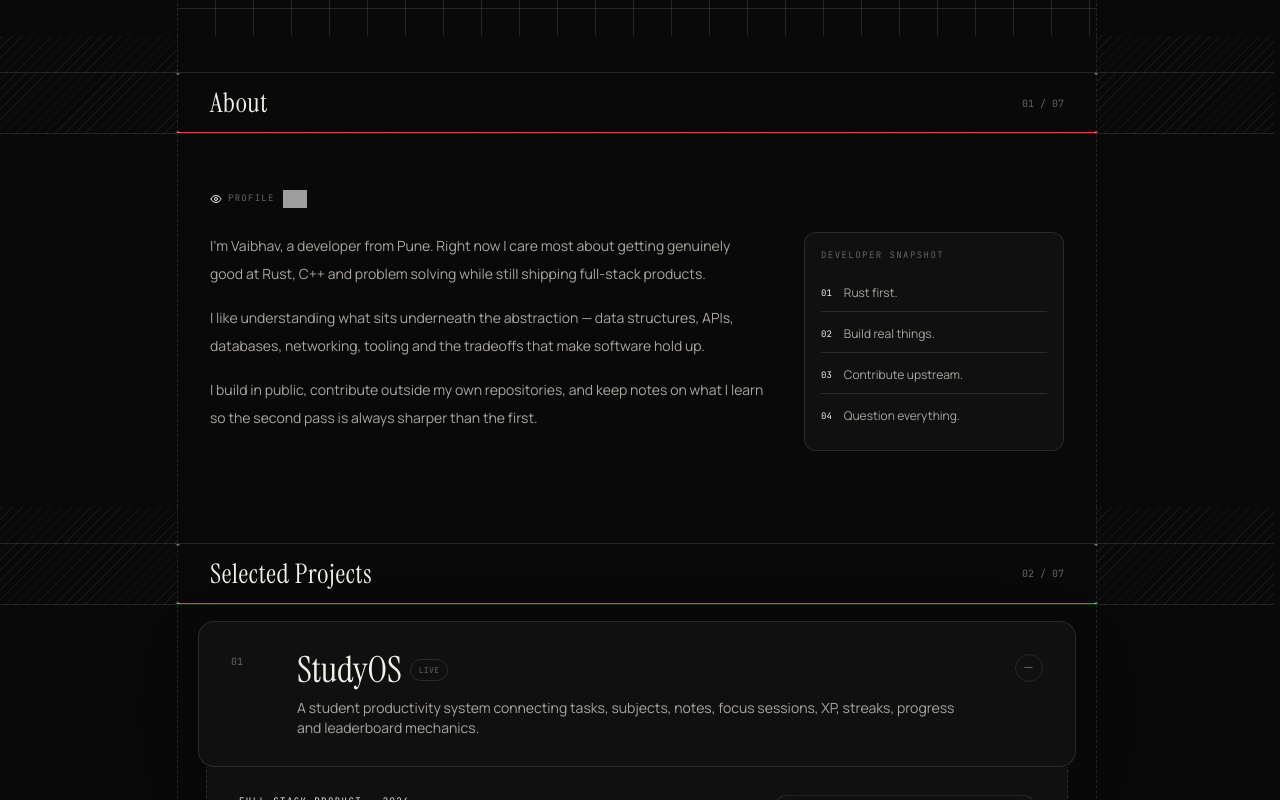
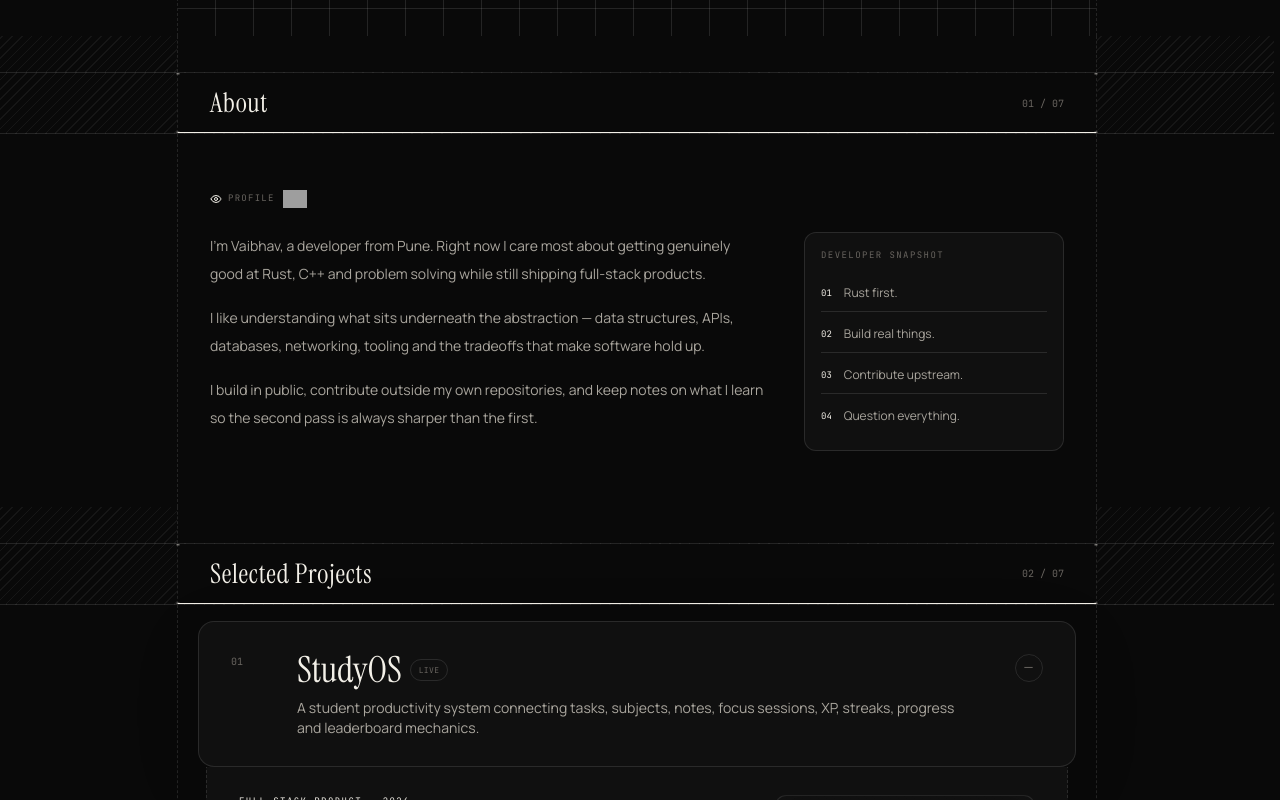
Before and after one commit to Vaibh37/devvaibhav37-links, a React (Vite) app: page / in a window 1280 px wide. Shown: the part 960-1760 px from the top of the page. Built offline with nearby package versions, Linux system fonts and the light colour scheme; no server answers; grey boxes are pictures that could not be loaded.

Commit message:
style: enforce monochrome system in src/components/Layout.tsx

```diff
--- a/src/components/Layout.tsx
+++ b/src/components/Layout.tsx
@@ -49,7 +49,7 @@ export function SectionHeader({
 
         {!reduceMotion && (
           <motion.span
-            className="absolute bottom-0 left-0 h-px origin-left bg-[var(--accent)]"
+            className="absolute bottom-0 left-0 h-px origin-left bg-[var(--fg)]"
             initial={{ width: "0%" }}
             whileInView={{ width: "100%" }}
             viewport={{ once: true }}
```
